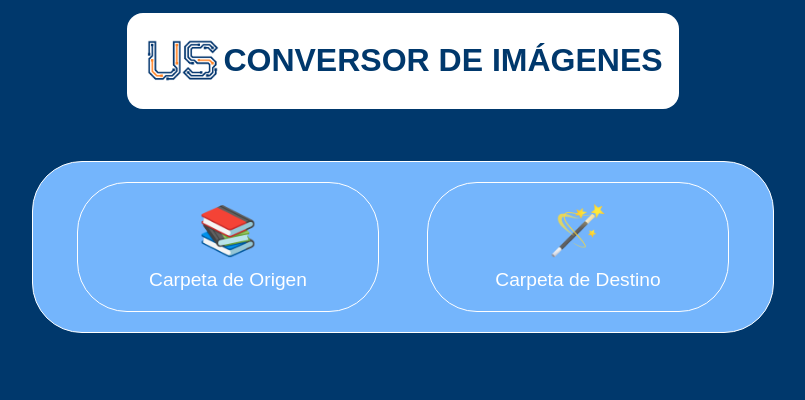
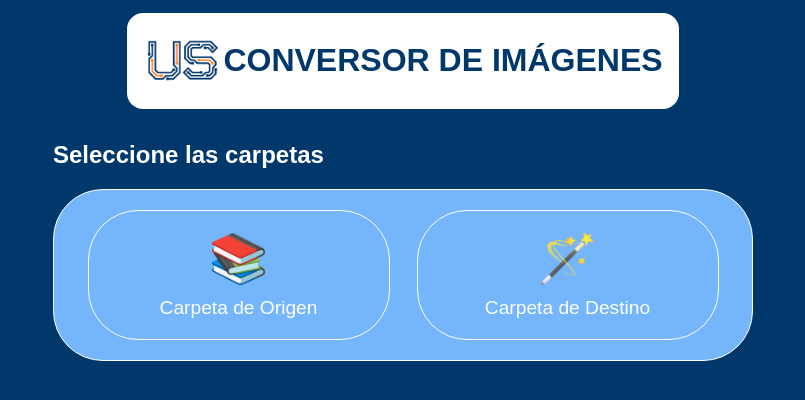
Before and after one commit to raulferreyra/image-convertor, a Vue app in the folder frontend/: page / in a window 1280 px wide. Shown: the top 400 px of the page, without its empty margins (237-1042 px from the left). Built offline with nearby package versions, Linux system fonts and the light colour scheme; a web font is replaced by a local one.

Commit message:
Finish folder section

```diff
--- a/frontend/src/components/Home.vue
+++ b/frontend/src/components/Home.vue
@@ -5,11 +5,14 @@
             <h1>CONVERSOR DE IMÁGENES</h1>
         </header>
         <form id="settings">
-            <div class="folder_box">
-                <label for="file_orig" class="orig Boxing_folder">📚 <span>Carpeta de Origen</span></label>
-                <label for="file_dest" class="dest Boxing_folder">🪄 <span>Carpeta de Destino</span></label>
-                <input type="file" class="file_hidden" name="file_orig" id="file_orig" aria-hidden="true">
-                <input type="file" class="file_hidden" name="file_dest" id="file_dest" aria-hidden="true">
+            <div class="folders">
+                <h2>Seleccione las carpetas</h2>
+                <div class="folder_box">
+                    <label for="file_orig" class="orig Boxing_folder">📚 <span>Carpeta de Origen</span></label>
+                    <label for="file_dest" class="dest Boxing_folder">🪄 <span>Carpeta de Destino</span></label>
+                    <input type="file" class="file_hidden" name="file_orig" id="file_orig" aria-hidden="true">
+                    <input type="file" class="file_hidden" name="file_dest" id="file_dest" aria-hidden="true">
+                </div>
             </div>
         </form>
     </div>
@@ -55,6 +58,7 @@ header img {
 
 header h1 {
     font-size: 2em;
+    font-weight: 700;
 }
 
 #settings {
@@ -64,8 +68,24 @@ header h1 {
     align-items: center;
     width: 100%;
     margin: 0 auto;
-    padding: 40px;
+    padding: 0 40px 40px;
     box-sizing: border-box;
+}
+
+#settings h2 {
+    text-align: left;
+    width: 100%;
+}
+
+#settings .folders {
+    width: 100%;
+    max-width: 700px;
+    display: flex;
+    flex-direction: column;
+    margin: 0 auto;
+    align-items: center;
+    justify-content: center;
+    text-align: left;
 }
 
 #settings .folder_box {
@@ -78,6 +98,7 @@ header h1 {
     width: 100%;
     margin: 0 auto;
     padding: 20px;
+    box-sizing: border-box;
     border: 1px solid var(--color-white);
     border-radius: 50px;
     background: var(--primary-color-3);
```
